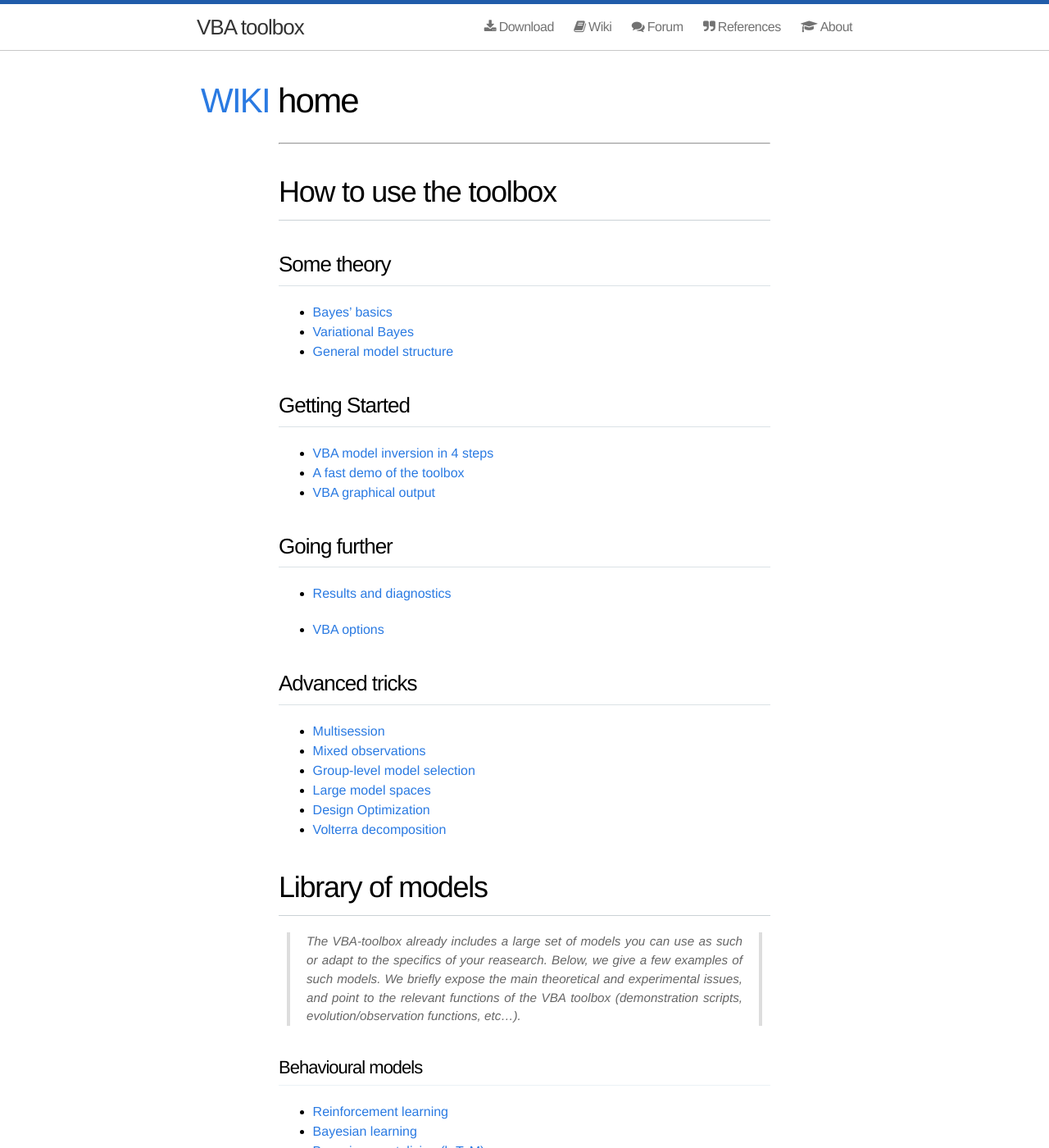
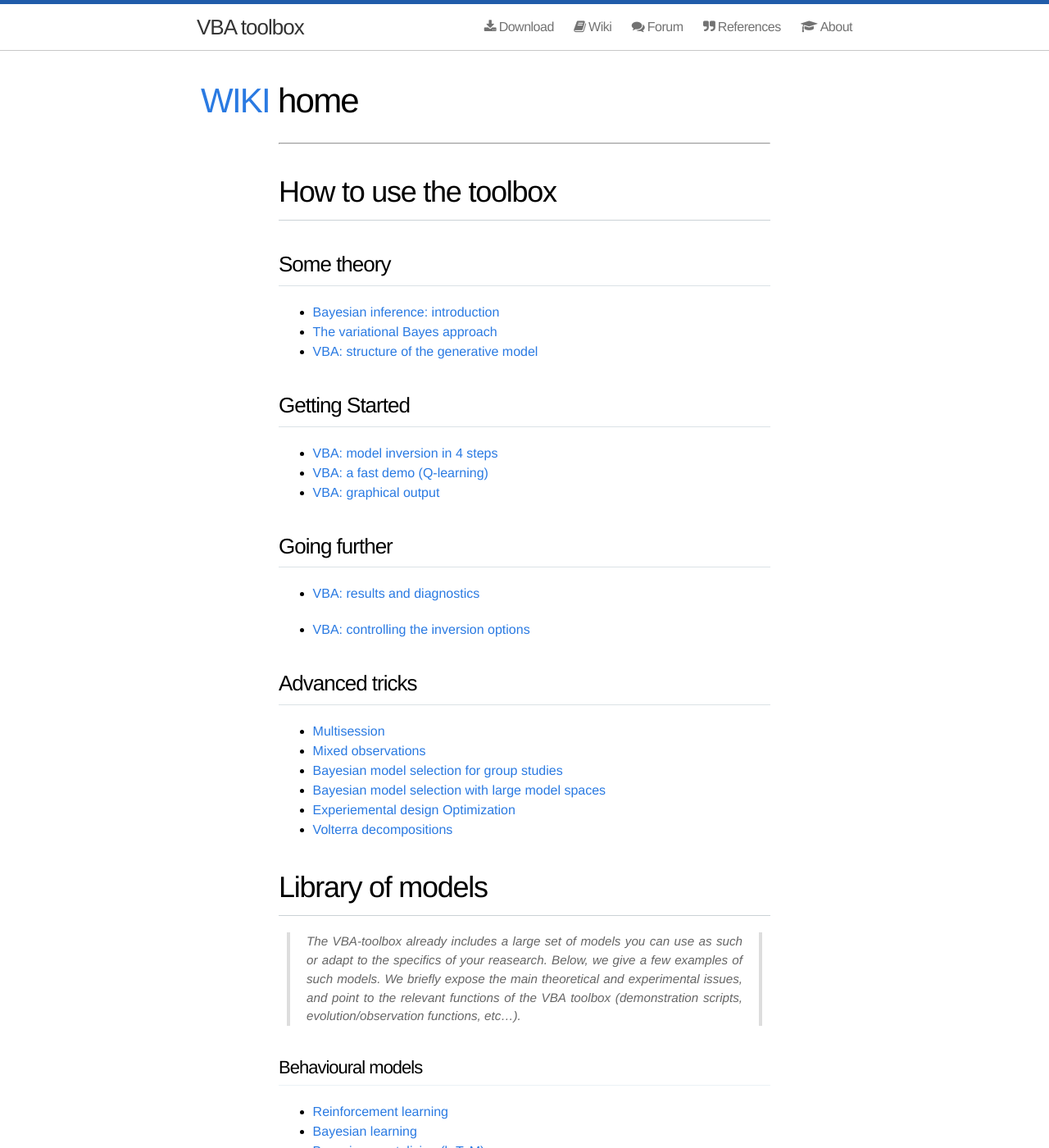
Before and after one commit to MBB-team/VBA-toolbox, a Jekyll site: the page built from _wiki/Home.md, in a window 1280 px wide and 1400 px high. Shown: the whole window at 82% size. Built offline with Jekyll 4.4.1, drawn with Linux system fonts in a browser that asks for light colours; nearby versions of some CDN libraries.

Commit message:
Update Home.md

```diff
--- a/_wiki/Home.md
+++ b/_wiki/Home.md
@@ -6,23 +6,23 @@ title: "home"
 
 ## Some theory
 
-- [Bayes' basics](Bayesian-modelling-introduction)
-- [Variational Bayes](The-variational-Bayesian-approach)
-- [General model structure](Structure-of-VBA's-generative-model)
+- [Bayesian inference: introduction](Bayesian-modelling-introduction)
+- [The variational Bayes approach](The-variational-Bayesian-approach)
+- [VBA: structure of the generative model](Structure-of-VBA's-generative-model)
 
 ## Getting Started
 
-- [VBA model inversion in 4 steps](VBA-model-inversion-in-4-steps)
-- [A fast demo of the toolbox](Fast-demo-Q-learning-model)
-- [VBA graphical output](VBA-graphical-output)
+- [VBA: model inversion in 4 steps](VBA-model-inversion-in-4-steps)
+- [VBA: a fast demo (Q-learning)](Fast-demo-Q-learning-model)
+- [VBA: graphical output](VBA-graphical-output)
 
 ## Going further
 
-- [Results and diagnostics](VBA-output-structure)
+- [VBA: results and diagnostics](VBA-output-structure)
 
 [comment]: # (- [Defining a model]())
 [comment]: # (- [Setting the priors]())
-- [VBA options](Controlling-the-inversion-using-VBA-options)
+- [VBA: controlling the inversion options](Controlling-the-inversion-using-VBA-options)
 
 [comment]: # (- [Simulation and model estimation]())
 
@@ -31,10 +31,10 @@ title: "home"
 
 - [Multisession](Multisession)
 - [Mixed observations](Multisources)
-- [Group-level model selection](BMS-for-group-studies)
-- [Large model spaces](Comparing-large-spaces-of-models)
-- [Design Optimization](Optimizing-the-experimental-design)
-- [Volterra decomposition](Volterra-decomposition)
+- [Bayesian model selection for group studies](BMS-for-group-studies)
+- [Bayesian model selection with large model spaces](Comparing-large-spaces-of-models)
+- [Experiemental design Optimization](Optimizing-the-experimental-design)
+- [Volterra decompositions](Volterra-decomposition)
 
 # Library of models
 
```
